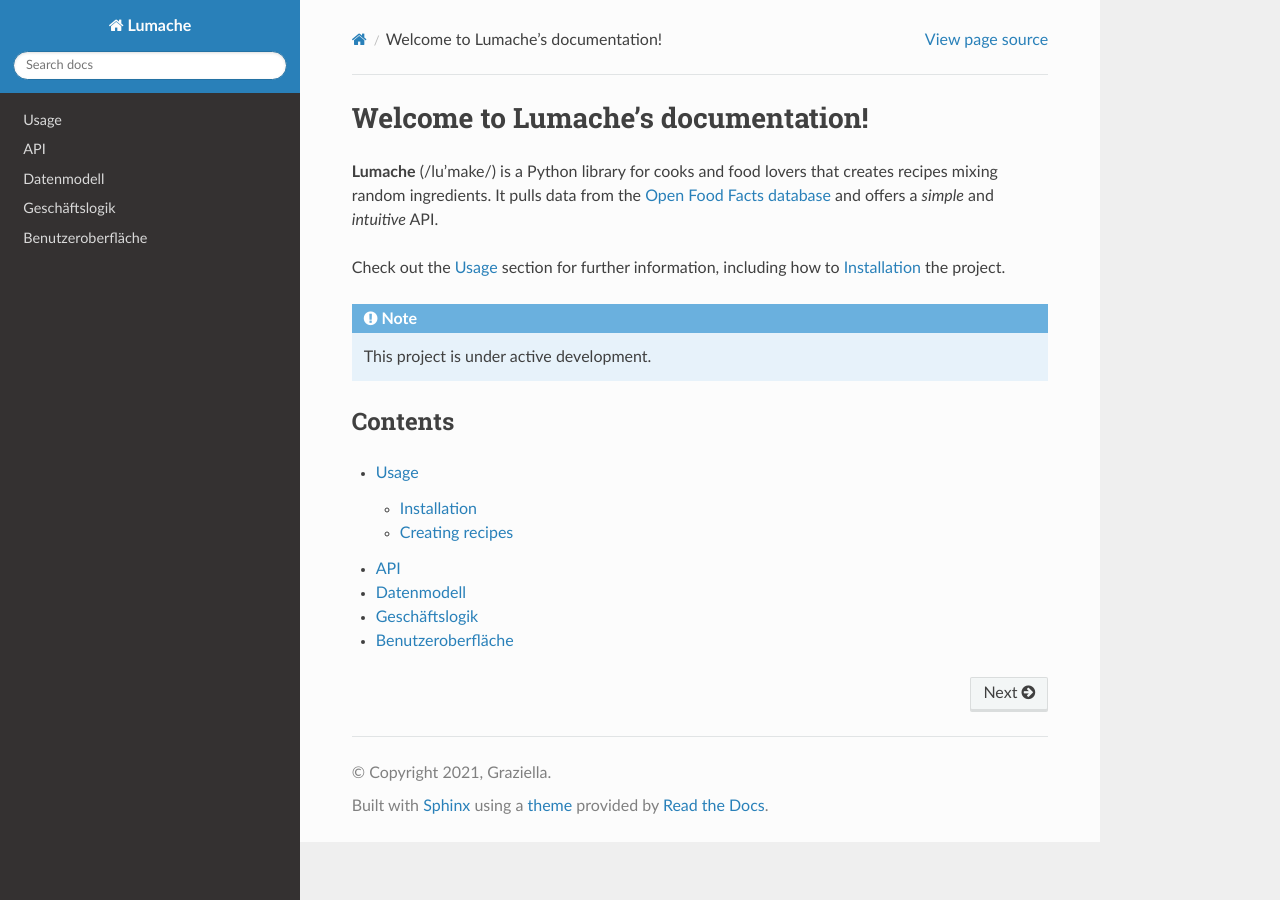
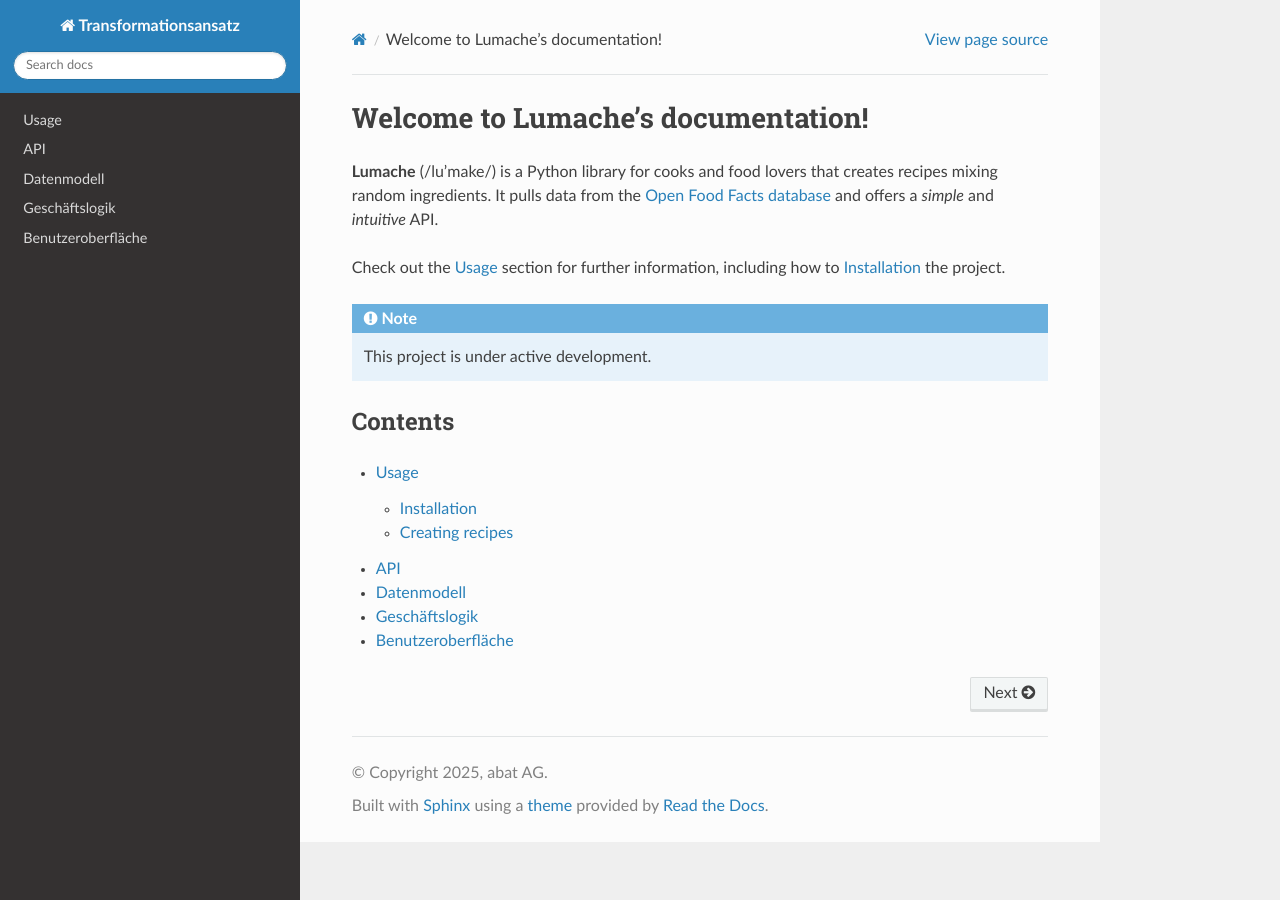
Before and after one commit to Sven169799/Transformationsansatz, a Sphinx documentation site: the page built from docs/source/index.rst, in a window 1280 px wide. Built offline with Sphinx 7.4.7 and the Read the Docs theme 3.1.0, drawn with Linux system fonts in a browser that asks for light colours.

Commit message:
edit project, copyright, author

```diff
--- a/docs/source/conf.py
+++ b/docs/source/conf.py
@@ -2,9 +2,9 @@
 
 # -- Project information
 
-project = 'Lumache'
-copyright = '2021, Graziella'
-author = 'Graziella'
+project = 'Transformationsansatz'
+copyright = '2025, abat AG'
+author = 'abat AG'
 
 release = '0.1'
 version = '0.1.0'
```
